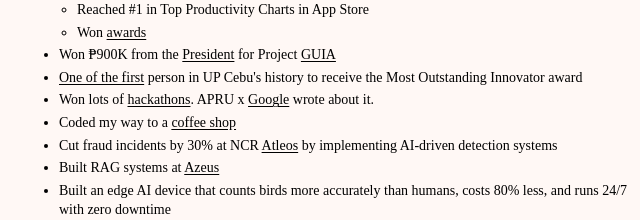
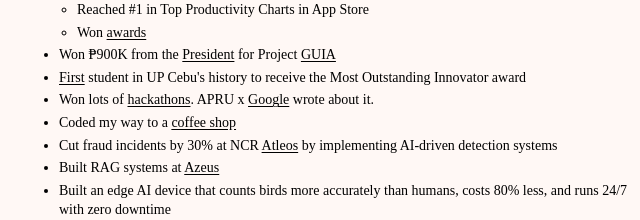
Before and after one commit to wience/wience.tech, a plain HTML site: page index.html in a window 1280 px wide. Shown: the part 212-432 px from the top of the page, 294-934 px from the left. Drawn offline with Linux system fonts and the light colour scheme.

Commit message:
Update index.html

```diff
--- a/index.html
+++ b/index.html
@@ -172,7 +172,7 @@
             for Project <a
                 href="https://www.facebook.com/upcebutugani/posts/icymi-project-guia-team-presents-digital-urban-planning-proposal-to-cebu-city-ma/1169206811887608/">GUIA</a>
         </li>
-        <li><a href="https://x.com/upcebutugani/status/1914546577647263767">One of the first</a> person in UP Cebu's
+        <li><a href="https://x.com/upcebutugani/status/1914546577647263767">First</a> student in UP Cebu's
             history to
             receive the Most Outstanding Innovator award</li>
         <li>Won lots of <a
@@ -192,7 +192,7 @@
         <li>Built an edge AI device that counts birds more accurately than humans, costs 80% less, and runs 24/7 with
             zero downtime
         </li>
-        <li>Former<a href="https://www.facebook.com/watch/?v=482113237870332">Esports</a> athlete. </li>
+        <li>Former <a href="https://www.facebook.com/watch/?v=482113237870332">Esports</a> athlete. </li>
         <li>Too many sidequests in life to count</li>
         <li>Has an amazing, caring model girlfriend. Winning in life.</li>
     </ul>
```
